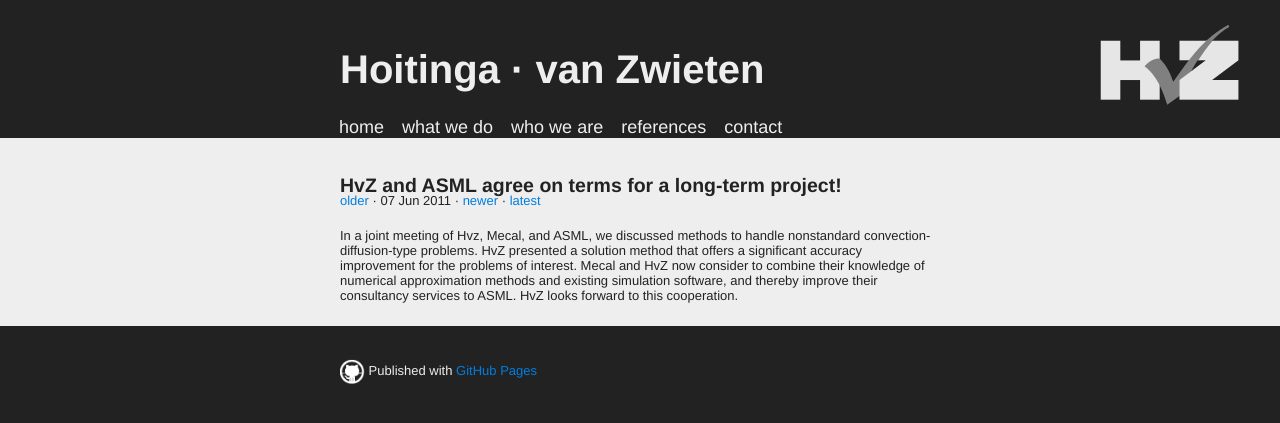
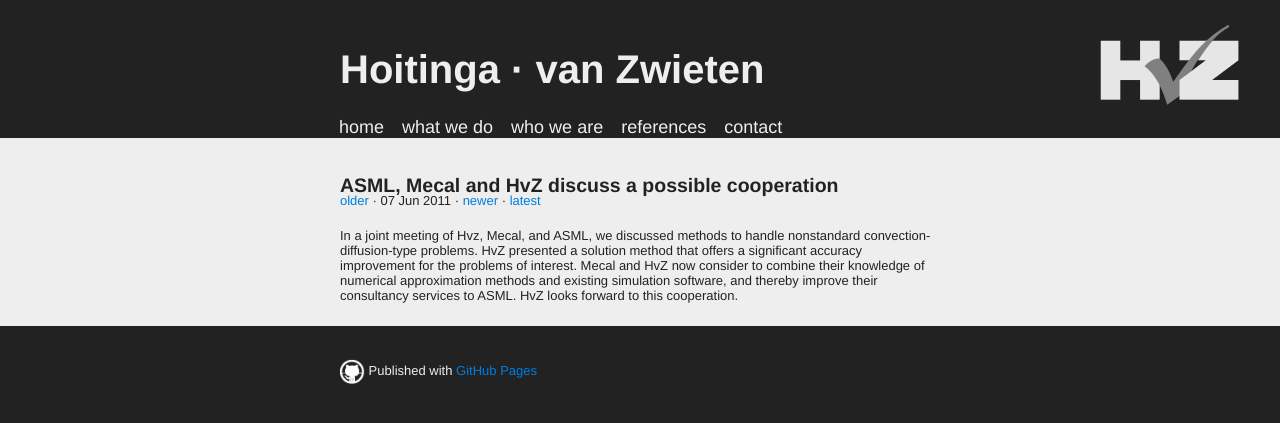
Before and after one commit to wijnandhoitinga/hvzengineering.github.io, a Jekyll site: the page built from _posts/2011-06-07-asml-mecal-negotiations.md, in a window 1280 px wide. Shown: the top 423 px of the page. Built offline with Jekyll 4.4.1, drawn with Linux system fonts in a browser that asks for light colours; Markdown is read by kramdown in place of the engine named in the settings.

Commit message:
fix duplicate news subject

```diff
--- a/_posts/2011-06-07-asml-mecal-negotiations.md
+++ b/_posts/2011-06-07-asml-mecal-negotiations.md
@@ -1,6 +1,6 @@
 ---
 layout: post
-title: HvZ and ASML agree on terms for a long-term project!
+title: ASML, Mecal and HvZ discuss a possible cooperation
 tags: news
 ---
 
```
